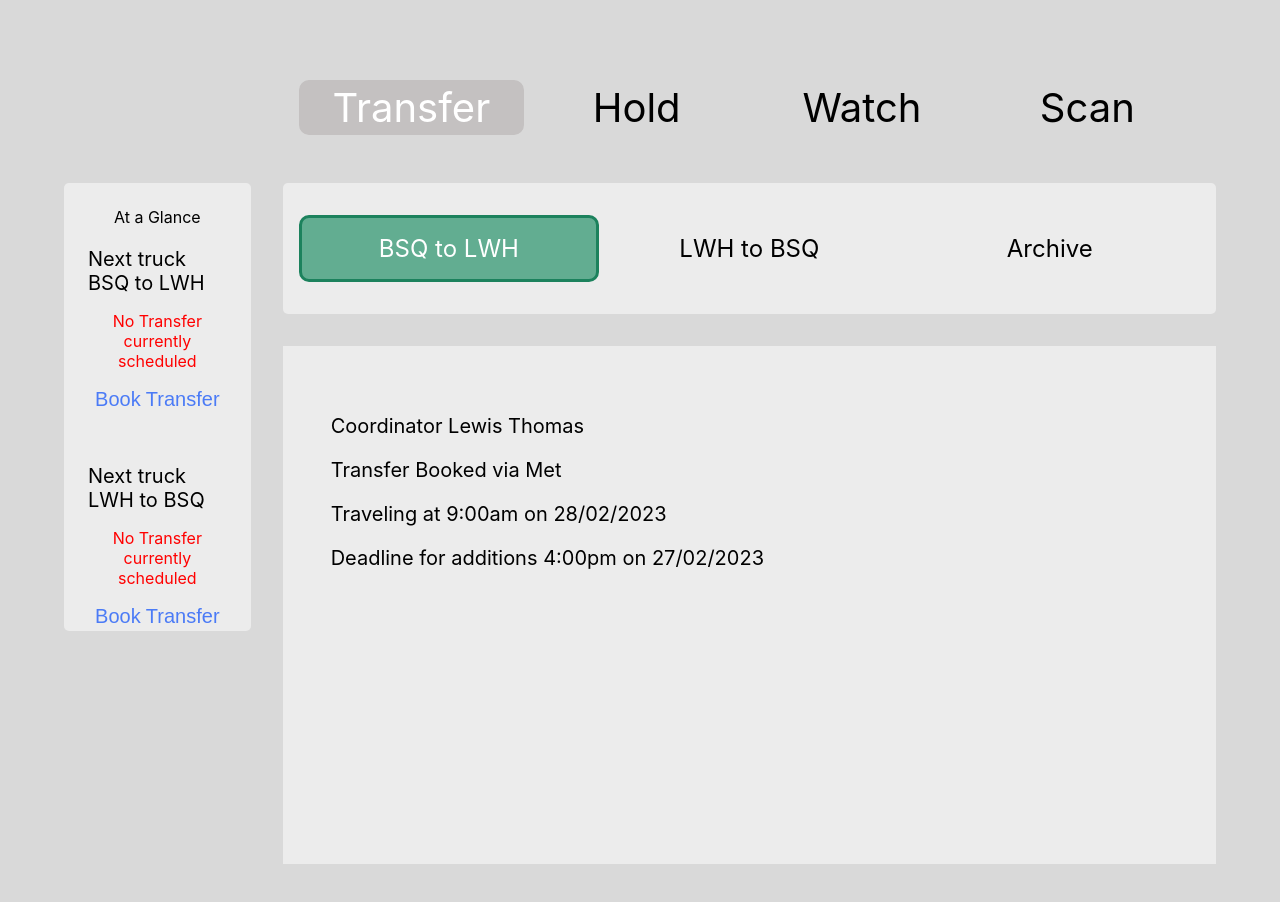
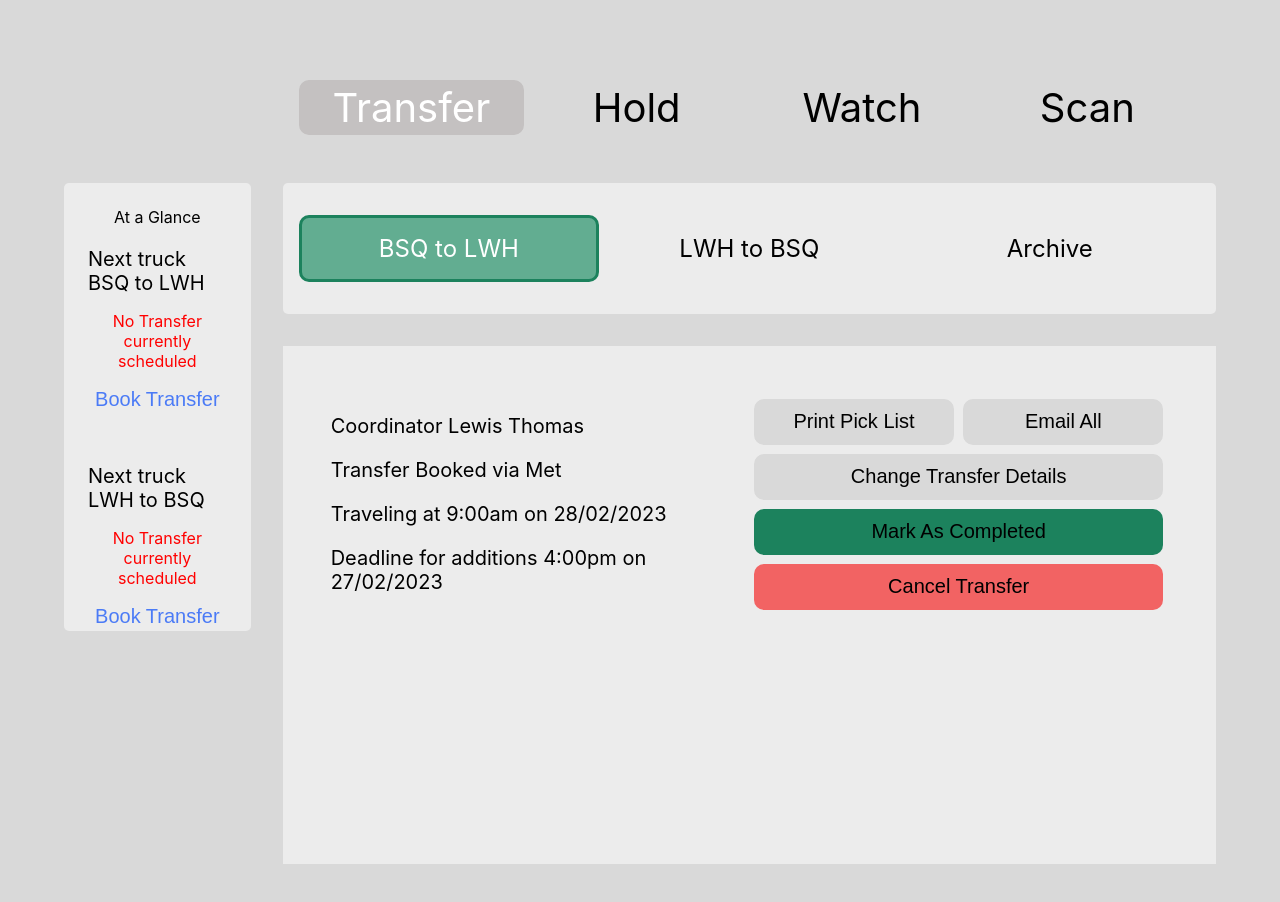
Before and after one commit to lefthomas/PropertyController, a React (Create React App) app: page / in a window 1280 px wide. Shown: the top 902 px of the page. Built offline with nearby package versions, Linux system fonts and the light colour scheme.

Commit message:
added transfer btns

```diff
--- a/src/components/TransferRunner/TransferRunner.css
+++ b/src/components/TransferRunner/TransferRunner.css
@@ -1,4 +1,7 @@
 .transfer-runner-container {
+  display: grid;
   background-color: #ececec;
   padding: 3rem;
+  grid-template-columns: 1fr 1fr;
+  grid-template-rows: min-content 1fr;
 }
--- a/src/components/TransferRunner/TransferRunner.js
+++ b/src/components/TransferRunner/TransferRunner.js
@@ -1,5 +1,6 @@
 import "./TransferRunner.css";
 import TransferRunnerInfo from "./TransferRunnerInfo/TransferRunnerInfo";
+import TransferRunnerBtnBox from "./TransferRunnerBtnBox/TransferRunnerBtnBox";
 
 function TransferRunner() {
   return (
@@ -12,7 +13,7 @@ function TransferRunner() {
         additionTime={"4:00pm"}
         additionDate={"27/02/2023"}
       />
-      <div class="transfer-runner-btn-box"></div>
+      <TransferRunnerBtnBox />
       <div class="transfer-runner-request-box"></div>
       <div class="transfer-runner-list">
         <div class="transfer-runner-list-item"></div>
--- a/src/components/TransferRunner/TransferRunnerBtnBox/TransferRunnerBtnBox.css
+++ b/src/components/TransferRunner/TransferRunnerBtnBox/TransferRunnerBtnBox.css
@@ -0,0 +1,36 @@
+.transfer-runner-btn-container {
+  grid-column: 2;
+  display: grid;
+  grid-template-columns: 1fr 1fr;
+  grid-template-rows: repeat(4, 1fr);
+}
+
+.transfer-runner-btn {
+  background-color: #d9d9d9;
+  border: none;
+  border-radius: 10px;
+  margin: 0.3rem;
+  font-size: 20px;
+}
+
+.transfer-runner-btn:hover {
+  color: #ececec;
+}
+
+.transfer-runner-btn-pick {
+  grid-column: 1;
+}
+.transfer-runner-btn-email {
+  grid-column: 2;
+}
+.transfer-runner-btn-change {
+  grid-column: 1/3;
+}
+.transfer-runner-btn-completed {
+  grid-column: 1/3;
+  background-color: #1c825d;
+}
+.transfer-runner-btn-cancel {
+  grid-column: 1/3;
+  background-color: #f26363;
+}
--- a/src/components/TransferRunner/TransferRunnerBtnBox/TransferRunnerBtnBox.js
+++ b/src/components/TransferRunner/TransferRunnerBtnBox/TransferRunnerBtnBox.js
@@ -1,9 +1,23 @@
 import "./TransferRunnerBtnBox.css";
 
-function TransferRunnerBtnBox(props) {
+function TransferRunnerBtnBox() {
   return (
     <div class="transfer-runner-btn-container">
-      <button>Print Pick List</button>
+      <button class="transfer-runner-btn transfer-runner-btn-pick">
+        Print Pick List
+      </button>
+      <button class="transfer-runner-btn transfer-runner-btn-email">
+        Email All
+      </button>
+      <button class="transfer-runner-btn transfer-runner-btn-change">
+        Change Transfer Details
+      </button>
+      <button class="transfer-runner-btn transfer-runner-btn-completed">
+        Mark As Completed
+      </button>
+      <button class="transfer-runner-btn transfer-runner-btn-cancel">
+        Cancel Transfer
+      </button>
     </div>
   );
 }
--- a/src/components/TransferRunner/TransferRunnerInfo/TransferRunnerInfo.css
+++ b/src/components/TransferRunner/TransferRunnerInfo/TransferRunnerInfo.css
@@ -1,3 +1,4 @@
 .transfer-runner-info {
+  grid-column: 1;
   font-size: 20px;
 }
```
